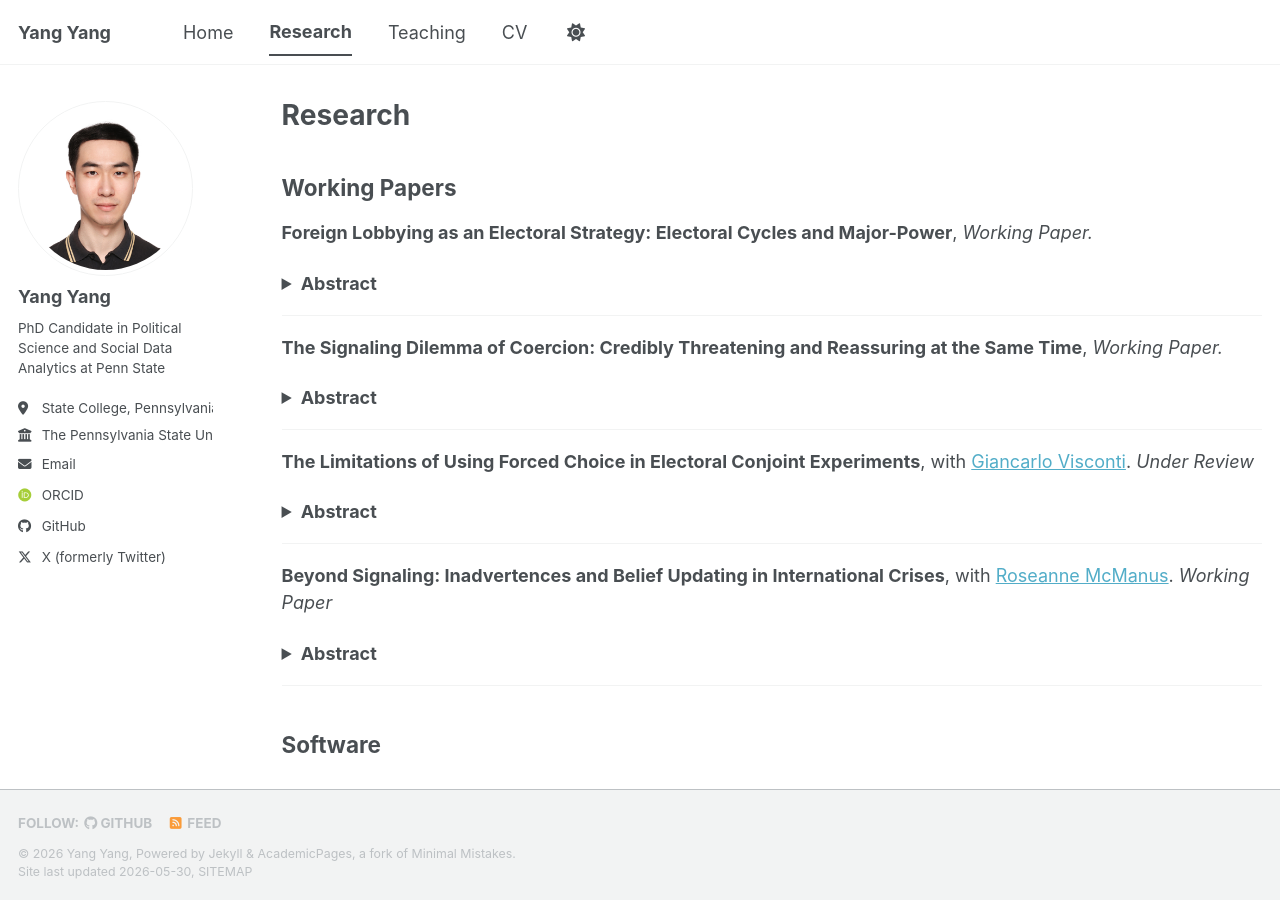
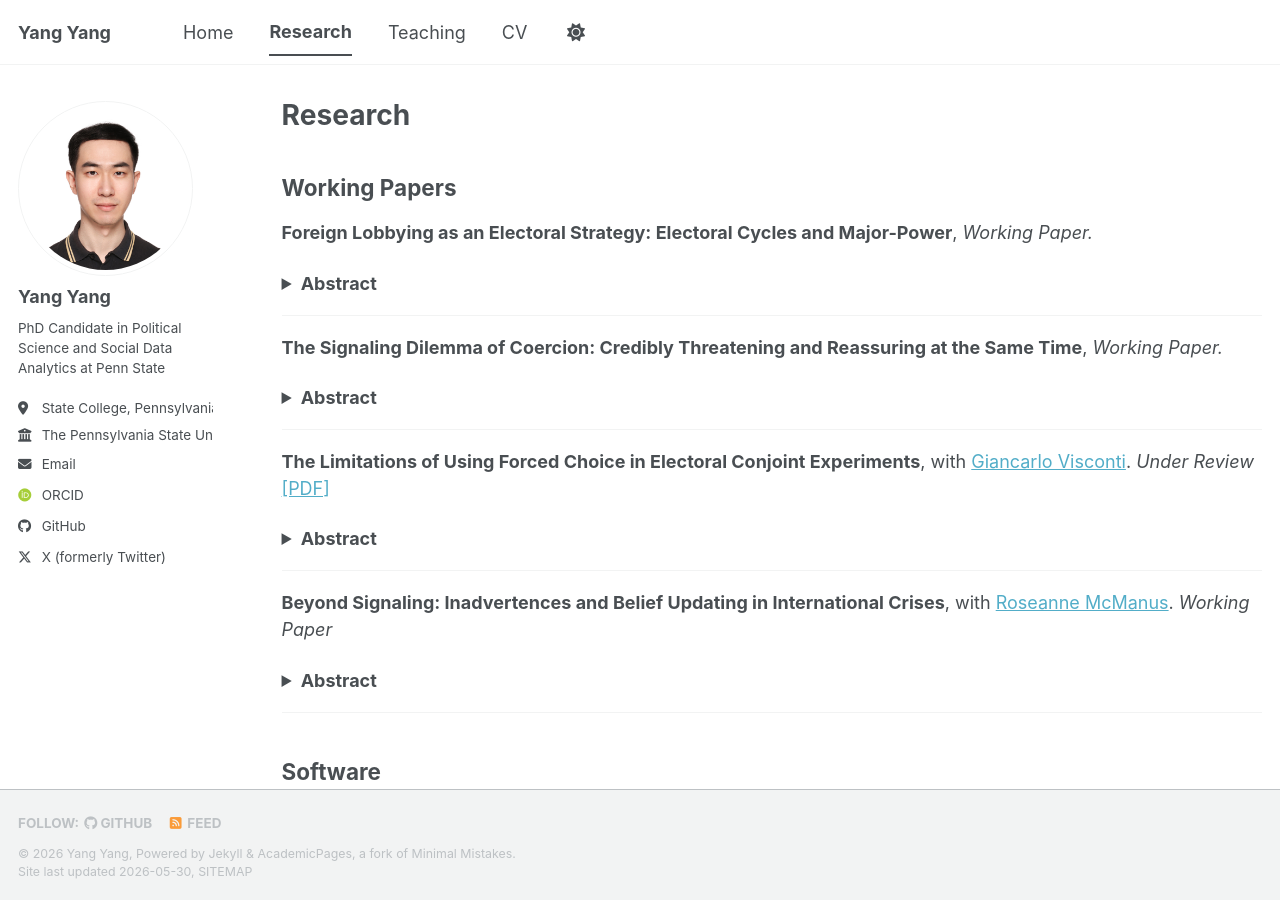
Before and after one commit to yang-yang-ir/yang-yang-ir.github.io, a Jekyll site: the page built from _pages/research.md, in a window 1280 px wide and 900 px high. Built offline with Jekyll 4.4.1, drawn with Linux system fonts in a browser that asks for light colours; some web fonts are replaced; a script bundle is joined from its source files by our own code; library files that are not in the unit come from our copies.

Commit message:
Update research.md

```diff
--- a/_pages/research.md
+++ b/_pages/research.md
@@ -31,6 +31,7 @@ Successful coercion requires not only that targets believe a challenger is willi
 
 **The Limitations of Using Forced Choice in Electoral Conjoint Experiments**, with [Giancarlo Visconti](https://www.giancarlovisconti.com/).
 *Under Review*
+[[PDF]](/files/Conjoint_Forced_Choice.pdf)
 
 <details>
 <summary><b>Abstract</b></summary>
```
